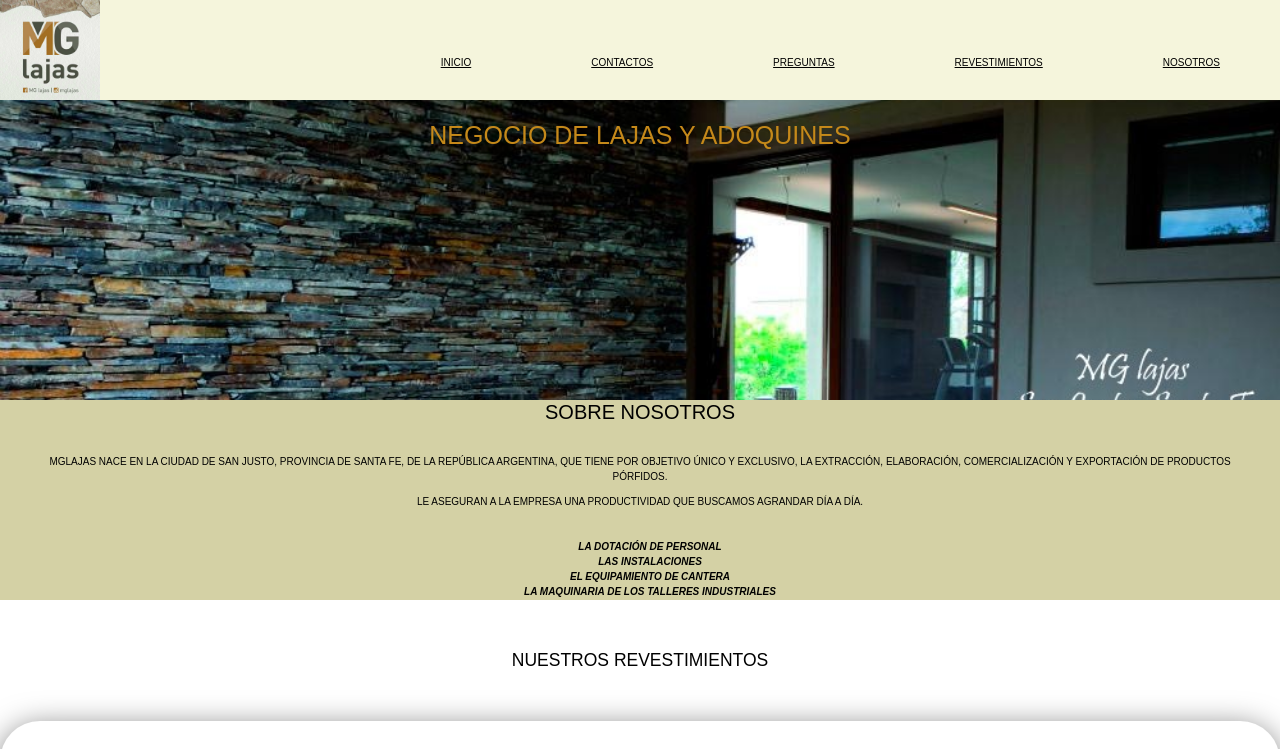
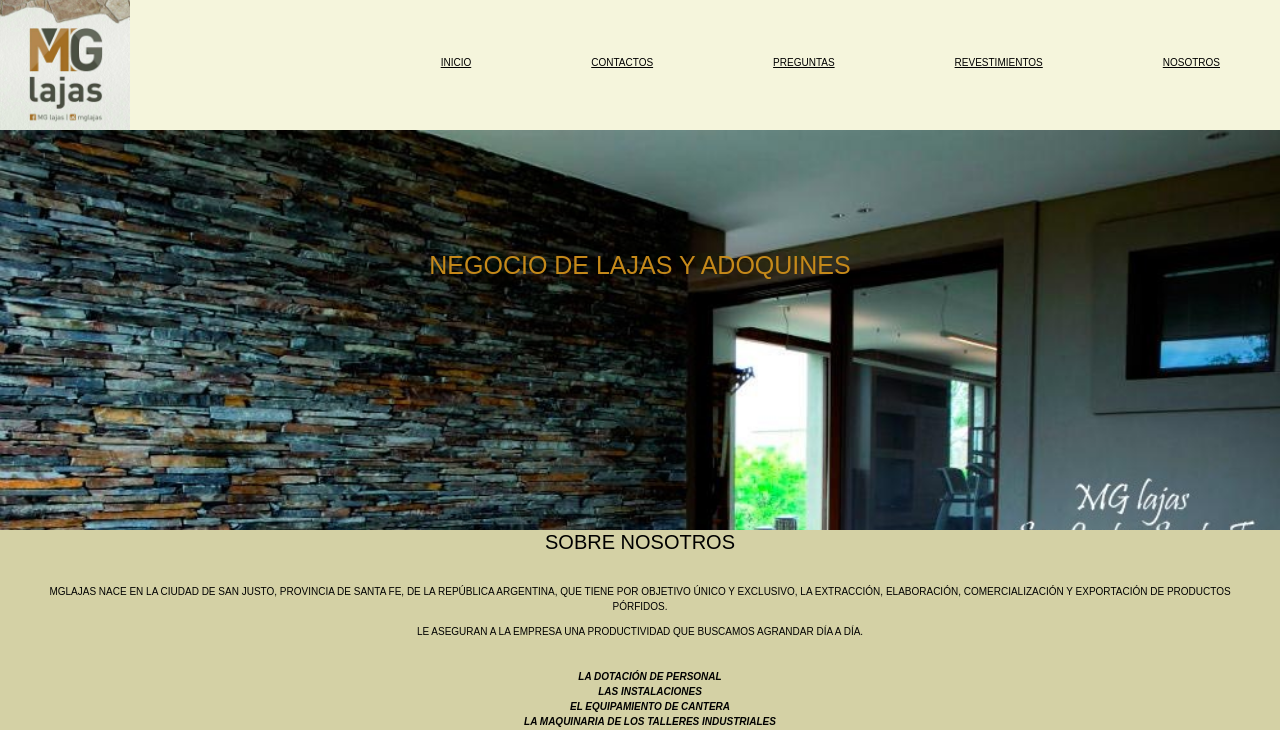
Before and after one commit to SofiaPignotti/mglajas, a plain HTML site: page index.html in a window 1280 px wide. Shown: the top 749 px of the page. Drawn offline with nearby package versions, Linux system fonts and the light colour scheme.

Commit message:
cuarto commit

```diff
--- a/css/style.css
+++ b/css/style.css
@@ -35,21 +35,20 @@ body{
     width: 1100px;
     margin: 0px auto;
 }
-header{
-    position: fixed;
-    left: 0;
-    top: 0;
-    width: 100%;
+.header{
+
 }
 .logo-nav-container{
     display: flex;
     justify-content: space-between;
     align-items: center;
+    width: 100%;
 }
 .navigation ul{
     margin: 0;
     padding: 0;
     list-style: none;
+    width: 100%;
 }
 
 .navigation ul li a{
@@ -63,9 +62,15 @@ header{
     background: rgb(228, 228, 172);
     transform: scale(1.1);
 }
+.navigation ul a img{
+    height: 130px;
+}
+.navigation{
+    width: 100%;
+}
 nav{
     background-color:beige;
-    height: 100px;
+    height: auto;
 }
 ul{
     Margin-bottom: “x”;
@@ -318,9 +323,8 @@ ul{
 }
 footer{
     text-align: center;
-    margin: 20px;
+    margin-top: 20px;
     padding: 20px;
-    margin-bottom: 10px;
     background-color: #b3c04e;
 }
 
@@ -337,6 +341,7 @@ footer{
 @media screen and (max-width: 420px){
     nav ul li a{
         font-size: 5px;
+
     }
     .parrafo-imagen{
         font-size: 10px;
--- a/index.html
+++ b/index.html
@@ -12,12 +12,11 @@
     <title>mglajas</title>
 </head>
 <body>
-    <div class="container logo-nav-container">
-    <header>
+    <header class="logo-nav-container">
         <nav class="navigation">
             <ul>
                 <a href="#">
-                    <img width="100px" src="assets/img/logo.png" alt="">
+                    <img src="assets/img/logo.png" alt="logo">
                 </a>
                 <li><a href="./pages/nosotros.html">Nosotros</a></li>
                 <li><a href="./pages/revestimientos.html">Revestimientos</a></li>
@@ -27,13 +26,12 @@
             </ul>
         </nav>
     </header>
-    </div>
 <main>
     <div class="imggg">
            <h1 class="h1">Negocio de lajas y adoquines</h1>
 
     </div>
-</main>
+
 
     <section class="content">
         <article>
@@ -62,31 +60,31 @@
             <div>
                 <h2 class="titulos">Murete</h2>
                 <a href="http://127.0.0.1:5500/pages/revestimientos.html" target="_blank">
-            <img width="500px" src="./assets/img/murete1.jpg"  alt="">
+                <img width="500px" src="./assets/img/murete1.jpg"  alt="murete">
                 </a>
             </div>
             <div>
                 <h2>Adoquines</h2>
                 <a href="http://127.0.0.1:5500/pages/revestimientos.html" target="_blank">
-            <img width="500px" src="./assets/img/adoquines.jpg" alt="">
+                <img width="500px" src="./assets/img/adoquines.jpg" alt="adoquines">
             </a>
             </div>
             <div>
                 <h2>Baldosas</h2>
                 <a href="http://127.0.0.1:5500/pages/revestimientos.html" target="_blank">
-            <img width="500px" src="./assets/img/baldosa.jpg" alt="">
+                <img width="500px" src="./assets/img/baldosa.jpg" alt="baldosa">
                 </a>
             </div>
             <div>
             <h2>Laja irregular</h2>
             <a href="http://127.0.0.1:5500/pages/revestimientos.html" target="_blank">
-            <img width="500px" src="./assets/img/lajairregular.jpg" alt="">
+                <img width="500px" src="./assets/img/lajairregular.jpg" alt="lajairregular">
             </a>
             </div>
         </div>
 
     </section>
-
+</main>
 <footer>
     <!-- iconos de las rrss -->
 <a href="https://www.instagram.com/mglajas/" target="_blank">
```
Lines whose indentation alone changed are shown as unchanged.
